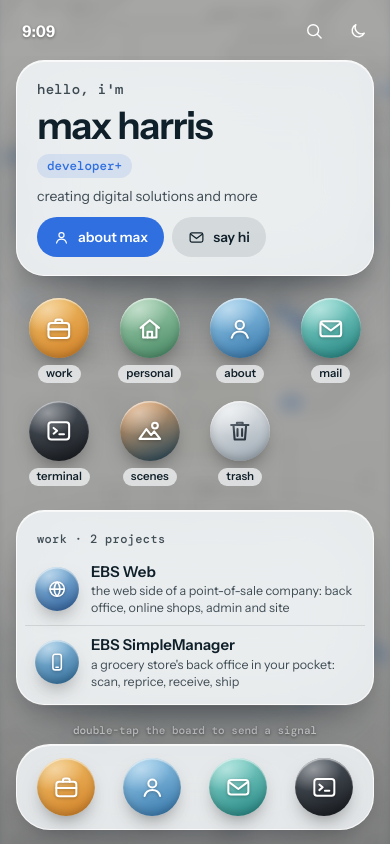
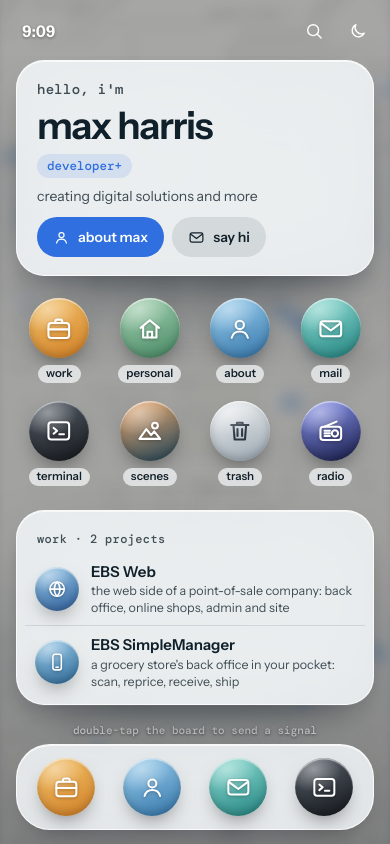
Before and after one commit to maxwharris/maxharris.io-react, a React (Vite) app: page / in a window 390 px wide. Built offline with nearby package versions, Linux system fonts and the light colour scheme.

Commit message:
maxradio: its icon on the desktop and the phone's home grid; desk icons pack closer below 900px tall to clear the crown

```diff
--- a/src/os/Phone.jsx
+++ b/src/os/Phone.jsx
@@ -3,6 +3,7 @@ import { owner, work } from '../data/site';
 import { useOS, APPS, APP } from './store';
 import { Icon, Disc } from './icons';
 import { ThemeButton } from './shell';
+import { openRadio } from './radioIcon';
 import { useClock } from './useClock';
 
 // Below 760px the desktop becomes a home screen; apps open as full-height sheets.
@@ -42,6 +43,9 @@ export default function Phone() {
               <Disc tint={a.id} glyph={a.glyph} /><span className="lbl">{a.label}</span>
             </button>
           ))}
+          <button type="button" className="p-app g" onClick={(e) => openRadio(state, actions, disc(e))}>
+            <Disc tint="radio" glyph="radio" /><span className="lbl">radio</span>
+          </button>
         </nav>
         <section className="p-work glass" aria-label="work">
           <h2>work · {work.length} projects</h2>
--- a/src/os/os.css
+++ b/src/os/os.css
@@ -127,7 +127,9 @@ html.os-on,html.os-on body{margin:0;height:100%;overflow:hidden;background:#1630
 .os.watching #wins{transform:scale(.93);opacity:.12;pointer-events:none}
 .os.watching #wins .win{pointer-events:none}
 .os.watching #desk{opacity:0;pointer-events:none}
-@media (max-height:780px){#desk{top:56px;gap:0}.dicon{padding:4px 4px 6px;gap:5px}.dicon .disc{--s:44px}}
+/* six desk icons since the radio's (seven with secrets.txt): packed closer below 900px tall so they clear the crown */
+@media (max-height:900px){#desk{top:56px;gap:0}.dicon{padding:4px 4px 6px;gap:5px}}
+@media (max-height:790px){.dicon .disc{--s:44px}}
 .win{position:absolute;pointer-events:auto;transition:left .55s cubic-bezier(.2,.8,.2,1),top .55s cubic-bezier(.2,.8,.2,1),width .55s cubic-bezier(.2,.8,.2,1),height .55s cubic-bezier(.2,.8,.2,1)}
 .win.dragging{transition:width .55s cubic-bezier(.2,.8,.2,1),height .55s cubic-bezier(.2,.8,.2,1)}
 .win[hidden]{display:none}
--- /dev/null
+++ b/src/os/radioIcon.js
@@ -0,0 +1,12 @@
+// maxradio's icon (Max, 11/15/26: "add a radio icon to the website desktop screen as well as a shortcut to the main in
+// site radio"), on the desktop (shell.jsx) and the phone's home grid (Phone.jsx). The radio is primed inside the click,
+// as typing radio does (terminal.js), so the browser lets it play; then its window opens, which switches it on. Clicked
+// while the radio is open, it comes back on (say another tab had taken it).
+import { prime, tuneIn } from '../radio/engine.js';
+
+export function openRadio(state, actions, origin) {
+  prime();
+  const w = state.wins.radio;
+  actions.open('radio', {}, origin);
+  if (w && !w.closing) tuneIn();
+}
--- a/src/os/shell.jsx
+++ b/src/os/shell.jsx
@@ -5,6 +5,7 @@ import { useClock } from './useClock';
 import { Icon, Disc } from './icons';
 import { SCENES } from './board';
 import { Swatch } from './apps';
+import { openRadio } from './radioIcon';
 
 export function ThemeButton({ className = 'mb g' }) {
   const { actions, theme } = useOS();
@@ -112,13 +113,15 @@ export function MenuBar() {
 }
 
 // ---------- desktop icons ----------
-const DESK = [['work', 'work', 'work', 'work'], ['personal', 'personal', 'personal', 'personal'], ['about', 'about', 'about', 'about.txt'], ['terminal', 'terminal', 'terminal', 'terminal'], ['mail', 'mail', 'mail', 'say hi']];
+// the last is maxradio's (radioIcon.js), which opens the radio window and tunes in
+const DESK = [['work', 'work', 'work', 'work'], ['personal', 'personal', 'personal', 'personal'], ['about', 'about', 'about', 'about.txt'], ['terminal', 'terminal', 'terminal', 'terminal'], ['mail', 'mail', 'mail', 'say hi'], ['radio', 'radio', 'radio', 'radio']];
 export function Desk({ inert }) {
   const { state, actions } = useOS();
+  const open = (id, disc) => (id === 'radio' ? openRadio(state, actions, disc) : actions.openApp(id, disc));
   return (
     <nav id="desk" aria-label="desktop" inert={inert}>
       {DESK.map(([id, t, g, l]) => (
-        <button key={id} type="button" className="dicon g" onClick={(e) => actions.openApp(id, e.currentTarget.querySelector('.disc'))}>
+        <button key={id} type="button" className="dicon g" onClick={(e) => open(id, e.currentTarget.querySelector('.disc'))}>
           <Disc tint={t} glyph={g} /><span className="lbl">{l}</span>
         </button>
       ))}
```
